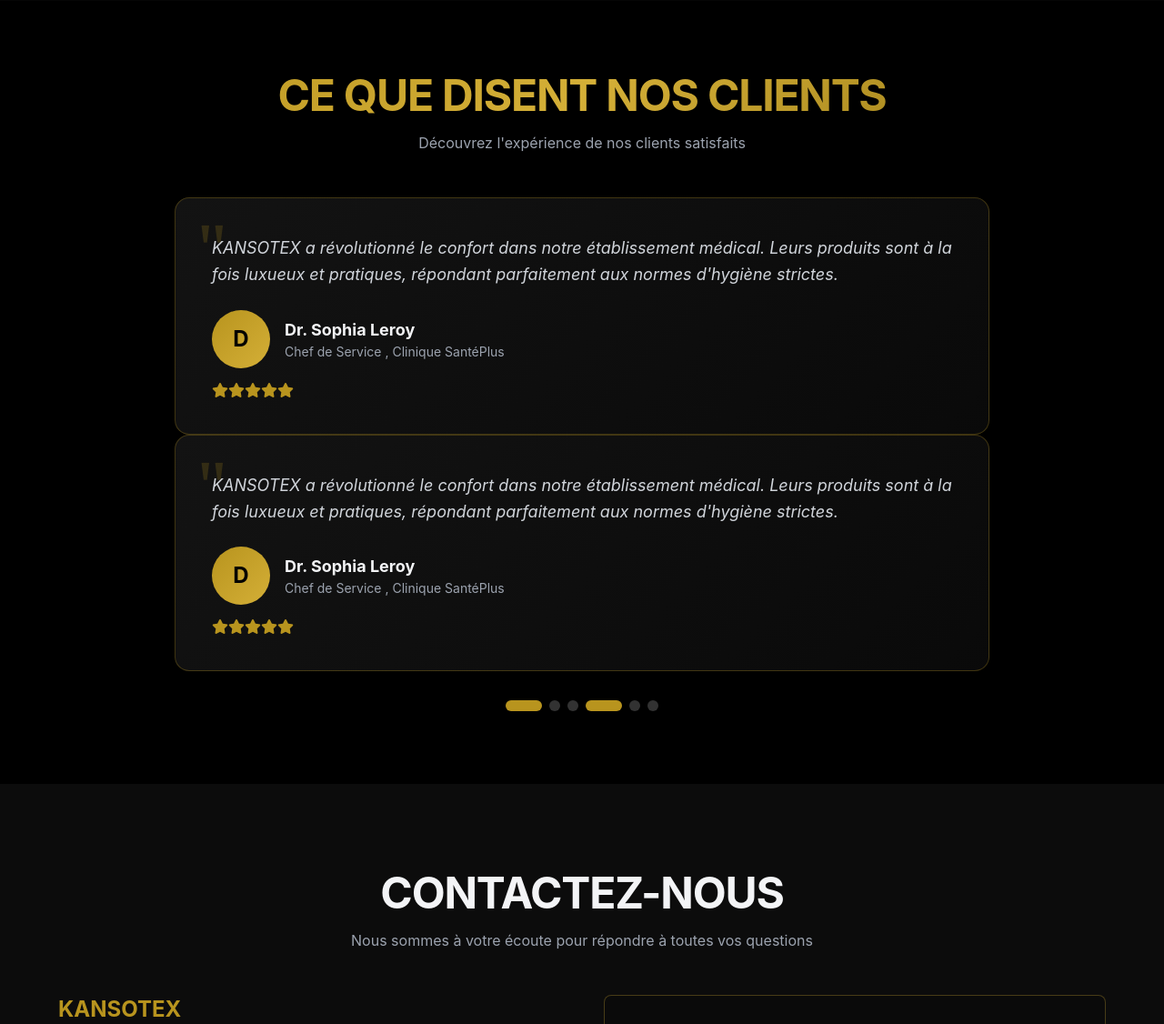
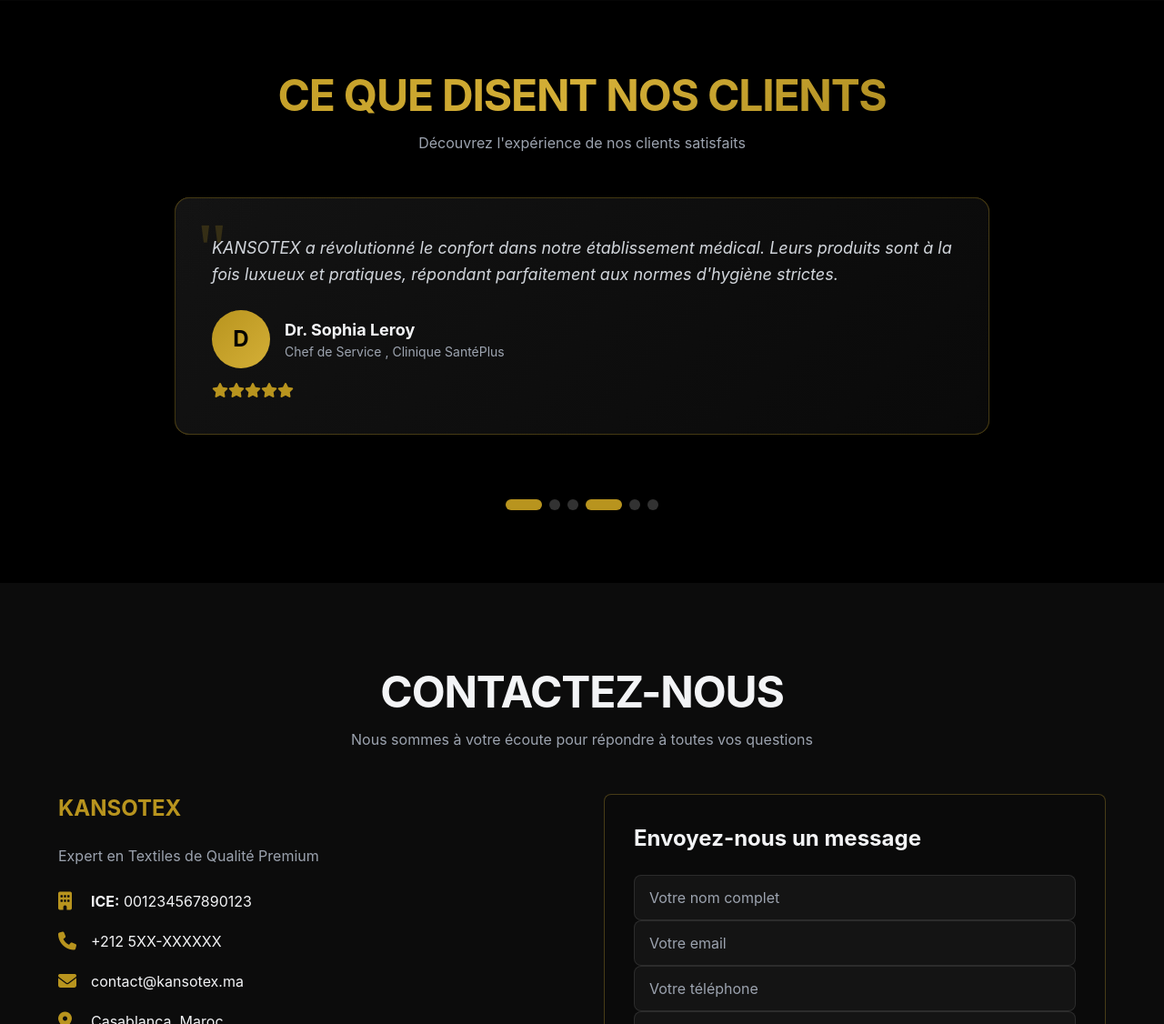
Before and after one commit to moa-digitalagency/KansotexWeb, a Flask app: page / in a window 1280 px wide. Shown: the part 5374-6500 px from the top of the page at 91% size. Run offline with Flask 3, Linux system fonts and the light colour scheme; data comes from the database, SQL or seed files in the repository; parts of the project's set-up code (start-up, migrations or seed data) failed here and were passed over; some libraries are stand-ins or nearby versions.

Commit message:
Update testimonial slider to display only one item at a time
Modify CSS for the testimonial slider to use absolute positioning for testimonial cards, allowing only one to be visible at a time.

Replit-Commit-Author: Agent
Replit-Commit-Session-Id: 17f228d4-345f-4591-b8f7-a58feebcc9ae
Replit-Commit-Checkpoint-Type: full_checkpoint
Replit-Commit-Event-Id: 84965543-d32b-4d26-97ef-75bdbcddea71
Replit-Commit-Screenshot-Url: https://storage.googleapis.com/screenshot-production-us-central1/e7838a99-a3b3-48a3-a7df-1f236ece1976/17f228d4-345f-4591-b8f7-a58feebcc9ae/14rCrJa

```diff
--- a/static/css/style.css
+++ b/static/css/style.css
@@ -201,12 +201,20 @@ body {
     box-shadow: 0 25px 50px rgba(var(--accent-rgb), 0.2);
 }
 
+#testimonials-container {
+    position: relative;
+    min-height: 300px;
+}
+
 .testimonial-card {
     background: linear-gradient(135deg, rgba(20, 20, 20, 0.95) 0%, rgba(10, 10, 10, 0.95) 100%);
     border: 1px solid rgba(var(--accent-rgb), 0.3);
     border-radius: 1rem;
     padding: 2.5rem;
-    position: relative;
+    position: absolute;
+    top: 0;
+    left: 0;
+    right: 0;
     opacity: 0;
     transition: opacity 0.5s ease;
 }
```
